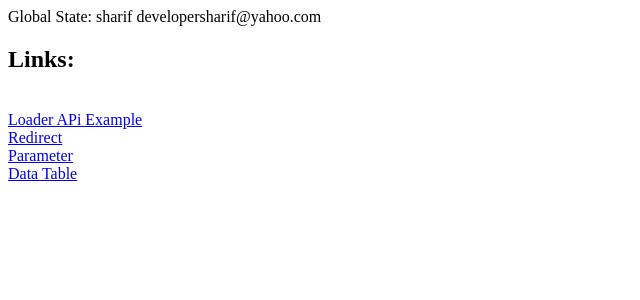
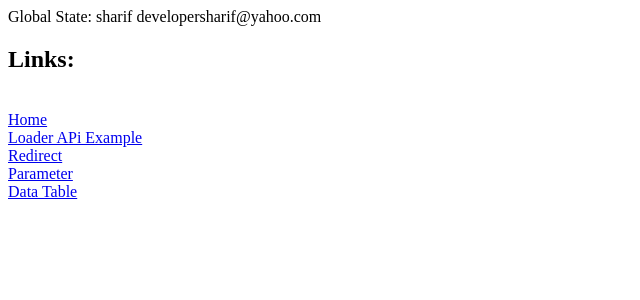
Before and after one commit to developersharif/reactExample, a React (Vite) app: page /#/ in a window 1280 px wide. Shown: the top 300 px of the page, without its empty margins (0-640 px from the left). Built offline with nearby package versions, Linux system fonts and the light colour scheme.

Commit message:
home link added

```diff
--- a/src/Pages/layout/AppLayout.jsx
+++ b/src/Pages/layout/AppLayout.jsx
@@ -20,6 +20,7 @@ const AppLayout = ({title="Default Title",children}) => {
         <div>
         Global State: {data.data.data.user.name} { data.data.data.user.email }
       <h2> Links:</h2> <br />
+      <Link to="/">Home</Link> <br />
       <Link to="/test">Loader APi Example</Link> <br />
       <Link to="/redirect">Redirect</Link> <br />
       <Link to="/update/hello-world">Parameter</Link> <br />
```
